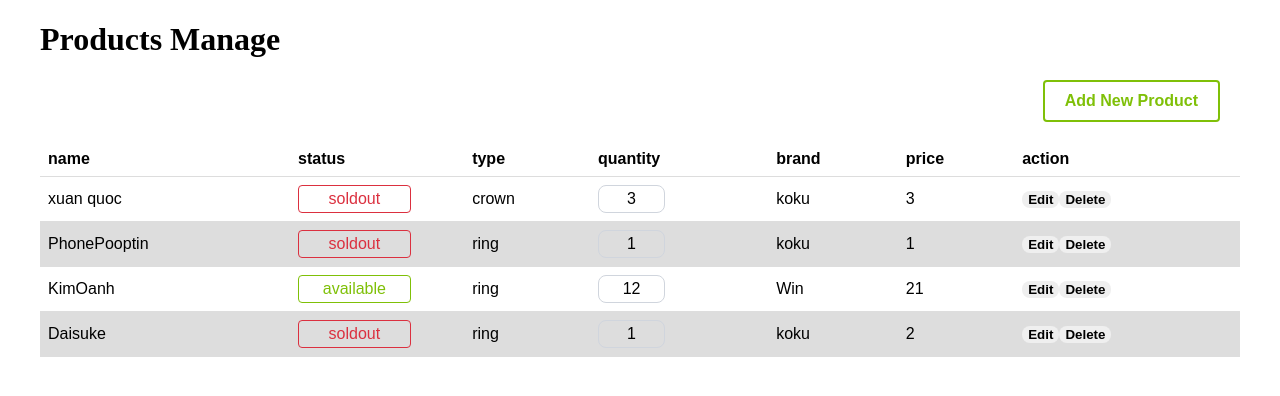
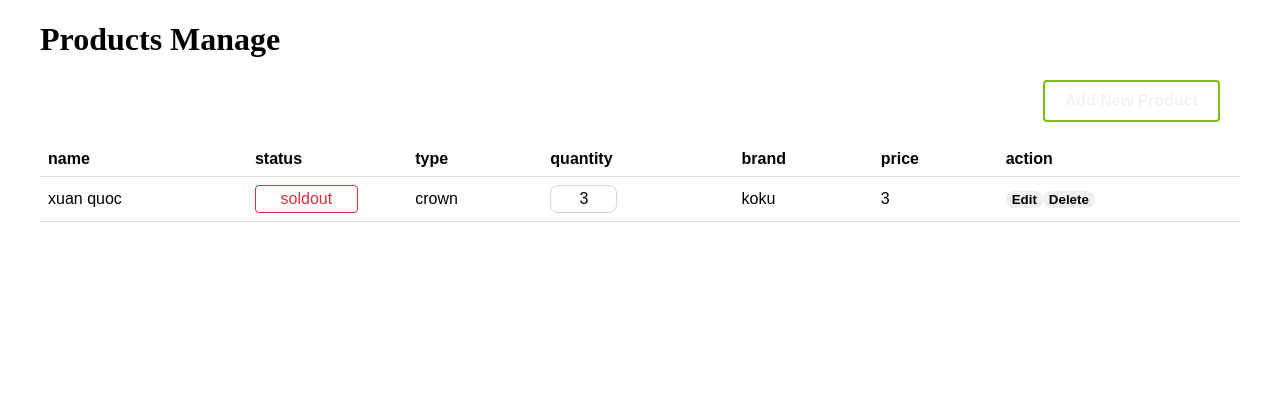
Before and after one commit to xuanquocc/react-ts-practice, a React (Vite) app in the folder practice-react-ts/vite-project/: page / in a window 1280 px wide. Shown: the top 396 px of the page. Built offline with nearby package versions, Linux system fonts and the light colour scheme; data requests are answered from the project's data file.

Commit message:
crud complete

```diff
--- a/practice-react-ts/vite-project/db.json
+++ b/practice-react-ts/vite-project/db.json
@@ -8,33 +8,6 @@
       "quantity": "3",
       "brand": "koku",
       "price": "3"
-    },
-    {
-      "id": "sZ5mxI6",
-      "name": "PhonePooptin",
-      "status": "soldout",
-      "type": "ring",
-      "quantity": "1",
-      "brand": "koku",
-      "price": "1"
-    },
-    {
-      "id": "WJaBW__",
-      "name": "KimOanh",
-      "status": "available",
-      "type": "ring",
-      "quantity": "12",
-      "brand": "Win",
-      "price": "21"
-    },
-    {
-      "id": "eQ-MC2H",
-      "name": "Daisuke",
-      "status": "soldout",
-      "type": "ring",
-      "quantity": "1",
-      "brand": "koku",
-      "price": "2"
     }
   ]
 }
--- a/practice-react-ts/vite-project/src/components/common/Button/button.css
+++ b/practice-react-ts/vite-project/src/components/common/Button/button.css
@@ -18,11 +18,13 @@ button {
 .outline {
   background-color: transparent;
   border: 2px solid var(--tertiary-color);
-  color: var(--tertiary-color);
+  color: var(--background-color);
 }
 
 .error {
+  border: none;
   background-color: var(--quaternary-color);
+  border-radius: 8px;
   color: var(--quaternary-color);
 }
 
--- a/practice-react-ts/vite-project/src/components/common/Modal/Modal.tsx
+++ b/practice-react-ts/vite-project/src/components/common/Modal/Modal.tsx
@@ -1,4 +1,4 @@
-import React from "react";
+import React,{memo} from "react";
 import Button from "../Button/Button";
 import { AiOutlineClose } from "react-icons/ai";
 import "./modal.css";
@@ -26,4 +26,4 @@ const Modal = ({ title, onClose, children }: ModalProps) => {
   );
 };
 
-export default Modal;
+export default memo(Modal);
--- /dev/null
+++ b/practice-react-ts/vite-project/src/components/common/ModalConfirm/ModalCorfirm.tsx
@@ -0,0 +1,34 @@
+import {memo} from 'react'
+
+import Modal from "../Modal/Modal";
+import Button from "../Button/Button";
+//styles
+import "./modalConfirm.css";
+
+interface ModalConfirmProps {
+  onClose: () => void;
+  onConfirm: () => void;
+}
+const ModalConfirm = ({ onClose, onConfirm }: ModalConfirmProps) => {
+  return (
+    <Modal title="" onClose={onClose}>
+      <div className="modal-confirm">
+        <h3>Delete product</h3>
+        <p>
+          Are you sure you want to delete this product? This action cannot be
+          undone
+        </p>
+        <div className="btn-action-confirm">
+          <Button className="btn-confirm" onClick={onConfirm} size="large" kind="error">
+            Delete
+          </Button>
+          <Button className="btn-cancel" onClick={onClose} size="large">
+            Cancel
+          </Button>
+        </div>
+      </div>
+    </Modal>
+  );
+};
+
+export default memo(ModalConfirm);
--- /dev/null
+++ b/practice-react-ts/vite-project/src/components/common/ModalConfirm/modalConfirm.css
@@ -0,0 +1,18 @@
+@import url("../../../App.css");
+
+.btn-action-confirm {
+  display: flex;
+  margin: 10px 0;
+  gap: 40px;
+}
+
+.btn-confirm {
+  flex: 1;
+  padding: 14px;
+  color: var(--primary-color);
+}
+
+.btn-cancel {
+  flex: 1;
+  padding: 14px;
+}
--- a/practice-react-ts/vite-project/src/components/common/SelectBox/SelectBox.tsx
+++ b/practice-react-ts/vite-project/src/components/common/SelectBox/SelectBox.tsx
@@ -9,19 +9,13 @@ export interface SelectOption {
 interface CustomSelectProps {
   options: SelectOption[];
   label: string;
-  name:string
+  name: string;
   value: string;
   onChange: (event: ChangeEvent<HTMLSelectElement>) => void;
 }
 
-export const CustomSelect: React.FC<CustomSelectProps> = ({
-  options,
-  label,
-  value,
-  name,
-  onChange,
-}) => {
-
+export const CustomSelect: React.FC<CustomSelectProps> = React.memo(
+  ({ options, label, value, name, onChange }) => {
     return (
       <div className="select-wrapper">
         <label className="label-select">{label}</label>
@@ -39,4 +33,5 @@ export const CustomSelect: React.FC<CustomSelectProps> = ({
         </select>
       </div>
     );
-};
+  }
+);
--- a/practice-react-ts/vite-project/src/page/home/Home.tsx
+++ b/practice-react-ts/vite-project/src/page/home/Home.tsx
@@ -5,22 +5,53 @@ import Table from "../../components/common/Table/Table";
 import Button from "../../components/common/Button/Button";
 import Status from "../../components/common/Status/Status";
 import AddProductForm from "../../components/common/AddForm/AddForm";
+import ModalConfirm from "../../components/common/ModalConfirm/ModalCorfirm";
 import { Product } from "../../types/product";
 import "./index.css";
 
 function Home() {
   const [isOpenModal, setIsOpenModal] = useState(false);
+  const [isOpenModalConfirm, setIsOpenModalConfirm] = useState(false)
   const [selectedProduct, setSelectedProduct] = useState<Product|null>(null)
   const { products, addAction, editAction, deleteAction } =
     useProviderContext();
-  const handleEdit = (editedProduct: Product) => {
+
+  const handleEdit = useCallback((editedProduct: Product) => {
     setIsOpenModal(true);
     setSelectedProduct(editedProduct);
-  };
+  },[setIsOpenModal,setSelectedProduct]);
 
-  const handleDelete = (productId: string) => {
-    deleteAction(productId);
-  };
+  const handleCloseModal = useCallback(() => {
+    setIsOpenModal(false);
+    setSelectedProduct(null);
+  },[setIsOpenModal,setSelectedProduct]);
+
+  const handleDelete = useCallback(() => {
+    if (selectedProduct) {
+      deleteAction(selectedProduct.id);
+    }
+  }, [deleteAction, selectedProduct]);
+
+  const handleSubmit = useCallback(
+    (formData: Product) => {
+      if (selectedProduct) {
+        editAction({ ...selectedProduct, ...formData });
+      } else {
+        const newProduct: Product = {
+          ...formData,
+        };
+        addAction(newProduct);
+      }
+      handleCloseModal();
+    },
+    [addAction, handleCloseModal, selectedProduct, editAction],
+  );
+
+  const handleOpenModal = useCallback(() => {
+    setIsOpenModal(true);
+  },[setIsOpenModal]);
+
+
   const columns: Columns[] = [
     {
       key: "name",
@@ -53,36 +84,14 @@ function Home() {
       render: (product: Product) => (
         <div className="action-buttons">
           <Button onClick={() => handleEdit(product)}>Edit</Button>
-          <Button onClick={() => handleDelete(product.id)}>Delete</Button>
+          <Button onClick={() => {
+            setIsOpenModalConfirm(true)
+            setSelectedProduct(product)
+          }}>Delete</Button>
         </div>
       ),
     },
   ];
-  const handleCloseModal = () => {
-    setIsOpenModal(false);
-    setSelectedProduct(null);
-  };
-
-  const handleSubmit = useCallback(
-    (formData: Product) => {
-      if (selectedProduct) {
-        editAction({ ...selectedProduct, ...formData });
-      } else {
-        const newProduct: Product = {
-          ...formData,
-        };
-        addAction(newProduct);
-      }
-      handleCloseModal();
-    },
-    [addAction, handleCloseModal, selectedProduct, editAction],
-  );
-
-  const handleOpenModal = () => {
-    setIsOpenModal(true);
-  };
-
-
 
   return (
     <div className="container">
@@ -99,6 +108,14 @@ function Home() {
         {isOpenModal && (
           <AddProductForm onClose={handleCloseModal} onSubmit={handleSubmit} initialData={selectedProduct}/>
         )}
+        {
+          isOpenModalConfirm && (
+            <ModalConfirm onClose={() => {setIsOpenModalConfirm(false)}} onConfirm={() => {
+              handleDelete();
+              setIsOpenModalConfirm(false)
+            }}/>
+          )
+        }
       </div>
       <Table columns={columns} data={products} hover stripped></Table>
     </div>
```
Lines whose indentation alone changed are shown as unchanged.
